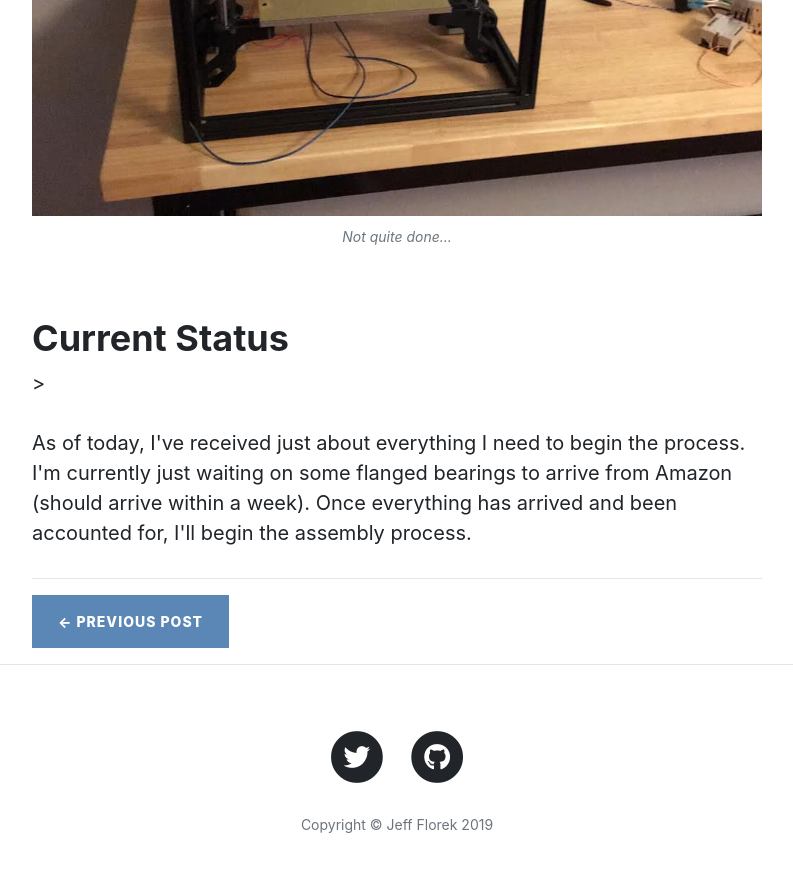
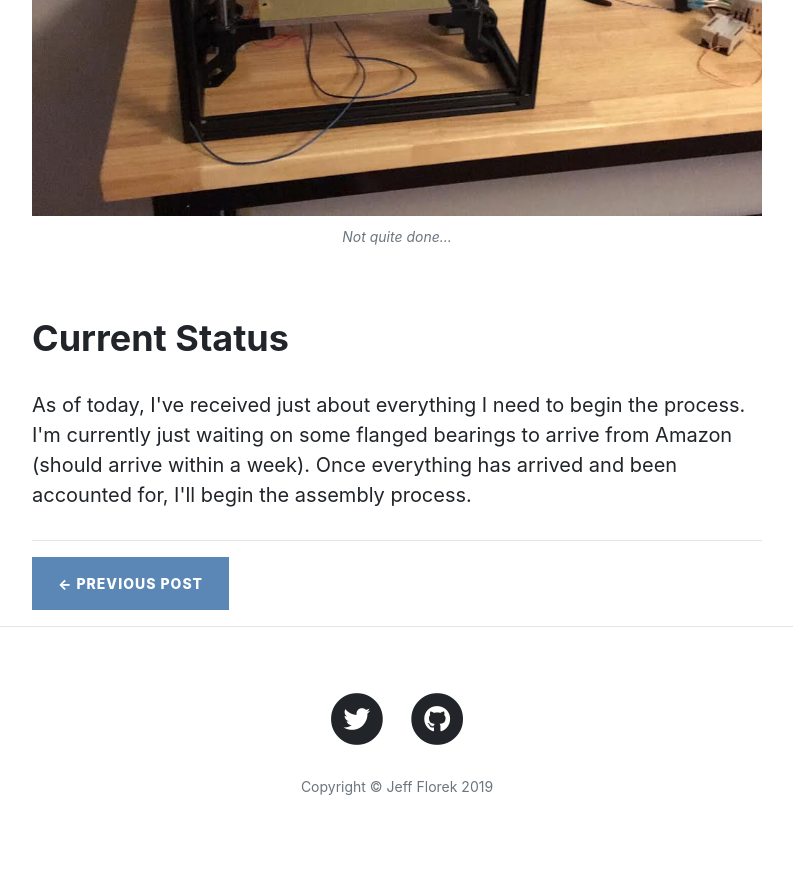
Before and after one commit to jkflorek/jkflorek.github.io, a Jekyll site: the page built from _posts/2019-03-18-voron-build-0.html, in a window 1280 px wide and 900 px high, scrolled down 1723 px. Shown: the top 872 px of the window, without its empty margins (243-1036 px from the left). Built offline with Jekyll 4.4.1, drawn with Linux system fonts in a browser that asks for light colours.

Commit message:
Update 2019-03-18-voron-build-0.html

```diff
--- a/_posts/2019-03-18-voron-build-0.html
+++ b/_posts/2019-03-18-voron-build-0.html
@@ -19,5 +19,5 @@ background: '/images/posts/voron_header.jpg'
 <img class="img-fluid" src="/images/posts/voron15.jpg" alt="Voron 1.5 circa August 2017"/>
 <span class="caption text-muted">Not quite done...</span>
 
-<h2 class="section-heading">Current Status</h2>>
+<h2 class="section-heading">Current Status</h2>
 <p>As of today, I've received just about everything I need to begin the process. I'm currently just waiting on some flanged bearings to arrive from Amazon (should arrive within a week). Once everything has arrived and been accounted for, I'll begin the assembly process.</p>
```
